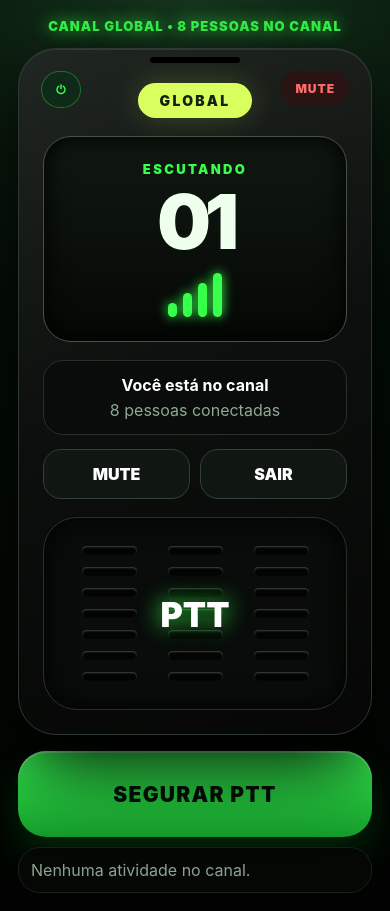
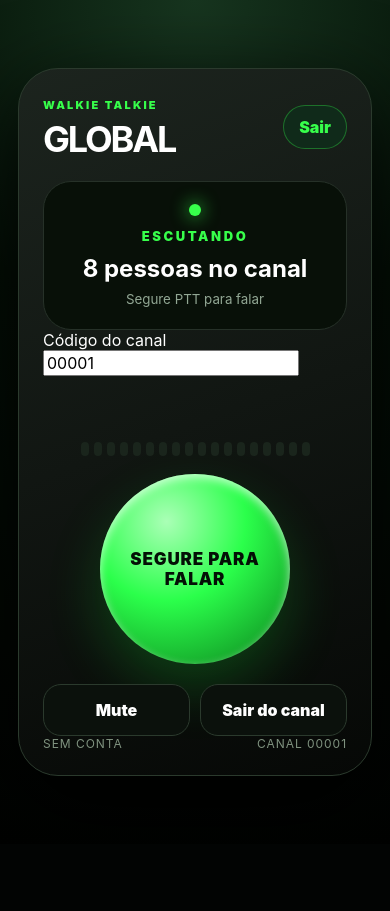
Before and after one commit to thiagodouglas19t-lang/Thklayus-hub, a React (Vite) app: page / in a window 390 px wide. After the commit the page ends 844 px from the top, so only its background shows below. Built offline with nearby package versions, Linux system fonts and the light colour scheme.

Commit message:
feat: upgrade to mobile PTT channel app

```diff
--- a/src/App.jsx
+++ b/src/App.jsx
@@ -1,6 +1,5 @@
-import { useEffect, useRef, useState } from 'react'
+import { useEffect, useState } from 'react'
 
-const STORAGE_KEY = 'thklayus-radio-log'
 const CHANNEL_NAME = 'GLOBAL'
 const BASE_USERS = 7
 
@@ -8,129 +7,76 @@ export default function App() {
   const [joined, setJoined] = useState(() => localStorage.getItem('radio-joined') !== 'false')
   const [muted, setMuted] = useState(() => localStorage.getItem('radio-muted') === 'true')
   const [tx, setTx] = useState(false)
-  const [message, setMessage] = useState('')
-  const [log, setLog] = useState(() => {
-    try {
-      return JSON.parse(localStorage.getItem(STORAGE_KEY) || '[]')
-    } catch {
-      return []
-    }
-  })
-  const audioRef = useRef(null)
+  const [channelCode, setChannelCode] = useState(() => localStorage.getItem('radio-channel') || '00001')
+
+  useEffect(() => localStorage.setItem('radio-joined', String(joined)), [joined])
+  useEffect(() => localStorage.setItem('radio-muted', String(muted)), [muted])
+  useEffect(() => localStorage.setItem('radio-channel', channelCode), [channelCode])
 
   const peopleInChannel = joined ? BASE_USERS + 1 : BASE_USERS
-
-  useEffect(() => {
-    localStorage.setItem('radio-joined', String(joined))
-  }, [joined])
-
-  useEffect(() => {
-    localStorage.setItem('radio-muted', String(muted))
-  }, [muted])
-
-  useEffect(() => {
-    localStorage.setItem(STORAGE_KEY, JSON.stringify(log.slice(-30)))
-  }, [log])
-
-  function beep(freq = 720, duration = 120) {
-    if (muted || !joined) return
-    const AudioContext = window.AudioContext || window.webkitAudioContext
-    if (!AudioContext) return
-    const ctx = audioRef.current || new AudioContext()
-    audioRef.current = ctx
-    const oscillator = ctx.createOscillator()
-    const gain = ctx.createGain()
-    oscillator.type = 'square'
-    oscillator.frequency.value = freq
-    gain.gain.value = 0.035
-    oscillator.connect(gain)
-    gain.connect(ctx.destination)
-    oscillator.start()
-    setTimeout(() => oscillator.stop(), duration)
-  }
-
-  function addSystem(text) {
-    setLog((current) => [...current, { id: crypto.randomUUID(), type: 'system', text, at: new Date().toISOString() }])
-  }
+  const status = !joined ? 'FORA DO CANAL' : muted ? 'MUDO' : tx ? 'FALANDO' : 'ESCUTANDO'
 
   function joinChannel() {
     setJoined(true)
     setMuted(false)
-    addSystem('Você entrou no canal GLOBAL.')
-    setTimeout(() => beep(640, 90), 50)
   }
 
   function leaveChannel() {
+    setTx(false)
     setJoined(false)
-    setTx(false)
-    addSystem('Você saiu do canal. O rádio ficou em silêncio.')
   }
 
-  function toggleMute() {
-    const next = !muted
-    setMuted(next)
-    addSystem(next ? 'Você silenciou o canal.' : 'Você voltou a escutar o canal.')
-    if (!next) setTimeout(() => beep(760, 90), 50)
+  function startTalk() {
+    if (!joined) return joinChannel()
+    if (muted) return
+    setTx(true)
+    if ('vibrate' in navigator) navigator.vibrate(25)
   }
 
-  function transmit() {
-    if (!joined) return joinChannel()
-    const text = message.trim() || 'Sinal enviado pelo rádio.'
-    beep(880, 140)
-    setTx(true)
-    setLog((current) => [...current, { id: crypto.randomUUID(), type: 'message', text, at: new Date().toISOString() }])
-    setMessage('')
-    setTimeout(() => setTx(false), 900)
+  function stopTalk() {
+    setTx(false)
   }
 
   return (
-    <main className="app">
-      <section className="station mobile-station">
-        <p className="online">CANAL {CHANNEL_NAME} • {peopleInChannel} pessoas no canal</p>
+    <main className="app voice-app">
+      <section className={`phone-radio ${tx ? 'talking' : ''} ${muted ? 'muted' : ''} ${!joined ? 'left' : ''}`}>
+        <header className="top-panel">
+          <div>
+            <span className="eyebrow">WALKIE TALKIE</span>
+            <h1>{CHANNEL_NAME}</h1>
+          </div>
+          <button className="mini-button" onClick={joined ? leaveChannel : joinChannel}>{joined ? 'Sair' : 'Entrar'}</button>
+        </header>
 
-        <div className={`radio mobile-radio ${tx ? 'is-tx' : ''} ${!joined ? 'is-off' : ''} ${muted ? 'is-muted' : ''}`}>
-          <div className="antenna" />
-          <div className="phone-notch" />
-          <button className="power" onClick={joined ? leaveChannel : joinChannel}>{joined ? '⏻' : '▶'}</button>
-          <button className="sos" onClick={toggleMute}>{muted ? 'ON' : 'MUTE'}</button>
-
-          <div className="brand">{joined ? CHANNEL_NAME : 'FORA'}</div>
-
-          <div className="screen">
-            <div className="mini">{joined ? (muted ? 'MUDO' : 'ESCUTANDO') : 'DESCONECTADO'}</div>
-            <div className="channel">01</div>
-            <div className="bars"><i /><i /><i /><i /></div>
-          </div>
-
-          <div className="status-card">
-            <strong>{joined ? 'Você está no canal' : 'Você saiu do canal'}</strong>
-            <span>{joined ? `${peopleInChannel} pessoas conectadas` : 'Toque em ENTRAR para escutar'}</span>
-          </div>
-
-          <div className="controls channel-actions">
-            <button onClick={toggleMute} disabled={!joined}>{muted ? 'OUVIR' : 'MUTE'}</button>
-            <button onClick={joined ? leaveChannel : joinChannel}>{joined ? 'SAIR' : 'ENTRAR'}</button>
-          </div>
-
-          <div className="speaker">
-            {Array.from({ length: 21 }).map((_, index) => <span key={index} />)}
-            <b>{muted || !joined ? 'OFF' : 'PTT'}</b>
-          </div>
+        <div className="display-card">
+          <div className="status-dot" />
+          <p>{status}</p>
+          <strong>{peopleInChannel} pessoas no canal</strong>
+          <small>{joined ? 'Segure PTT para falar' : 'Entre para escutar o canal'}</small>
         </div>
 
-        <div className="console">
-          <input value={message} onChange={(e) => setMessage(e.target.value)} placeholder={joined ? 'Mensagem rápida...' : 'Entre no canal para transmitir'} maxLength={120} disabled={!joined} />
-          <button className="ptt" onClick={transmit}>{!joined ? 'ENTRAR NO CANAL' : tx ? 'TRANSMITINDO' : 'SEGURAR PTT'}</button>
-          <div className="log">
-            {log.length === 0 ? <p>Nenhuma atividade no canal.</p> : log.slice().reverse().map((item) => (
-              <article key={item.id} className={item.type === 'system' ? 'system-log' : ''}>
-                <strong>{item.type === 'system' ? 'SISTEMA' : CHANNEL_NAME}</strong>
-                <span>{new Date(item.at).toLocaleTimeString('pt-BR', { hour: '2-digit', minute: '2-digit' })}</span>
-                <p>{item.text}</p>
-              </article>
-            ))}
-          </div>
+        <label className="channel-box">
+          <span>Código do canal</span>
+          <input value={channelCode} onChange={(event) => setChannelCode(event.target.value.replace(/\D/g, '').slice(0, 20))} />
+        </label>
+
+        <div className="meter">
+          {Array.from({ length: 18 }).map((_, index) => <span key={index} className={tx && index < 15 ? 'active' : ''} />)}
         </div>
+
+        <button className="ptt-voice" onPointerDown={startTalk} onPointerUp={stopTalk} onPointerLeave={stopTalk}>
+          <span>{!joined ? 'ENTRAR' : muted ? 'MUDO' : tx ? 'FALANDO...' : 'SEGURE PARA FALAR'}</span>
+        </button>
+
+        <div className="action-row">
+          <button onClick={() => setMuted((value) => !value)} disabled={!joined}>{muted ? 'Ativar som' : 'Mute'}</button>
+          <button onClick={joined ? leaveChannel : joinChannel}>{joined ? 'Sair do canal' : 'Entrar no canal'}</button>
+        </div>
+
+        <footer className="radio-footer">
+          <span>Sem conta</span>
+          <span>Canal {channelCode || '00001'}</span>
+        </footer>
       </section>
     </main>
   )
```
